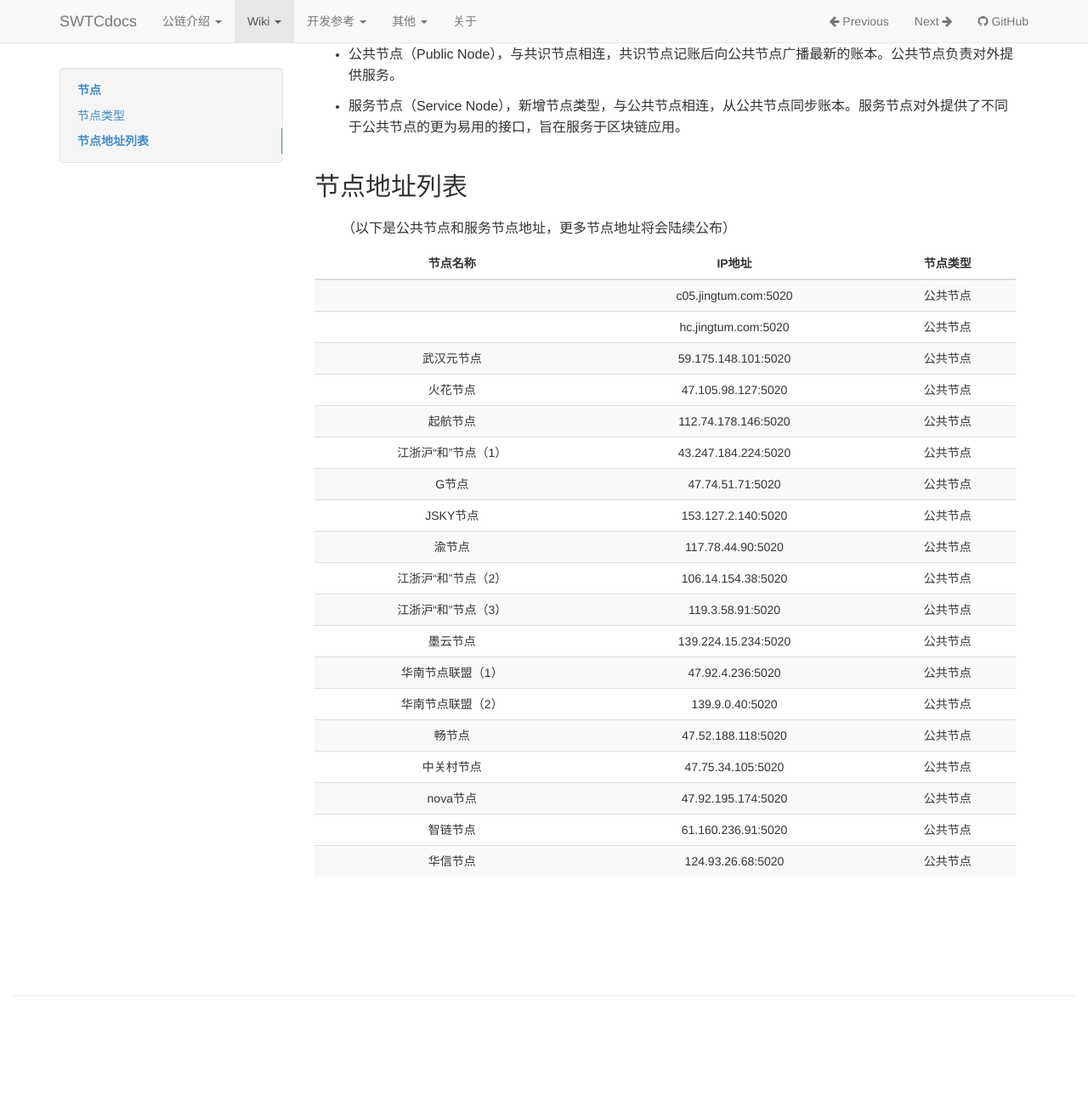
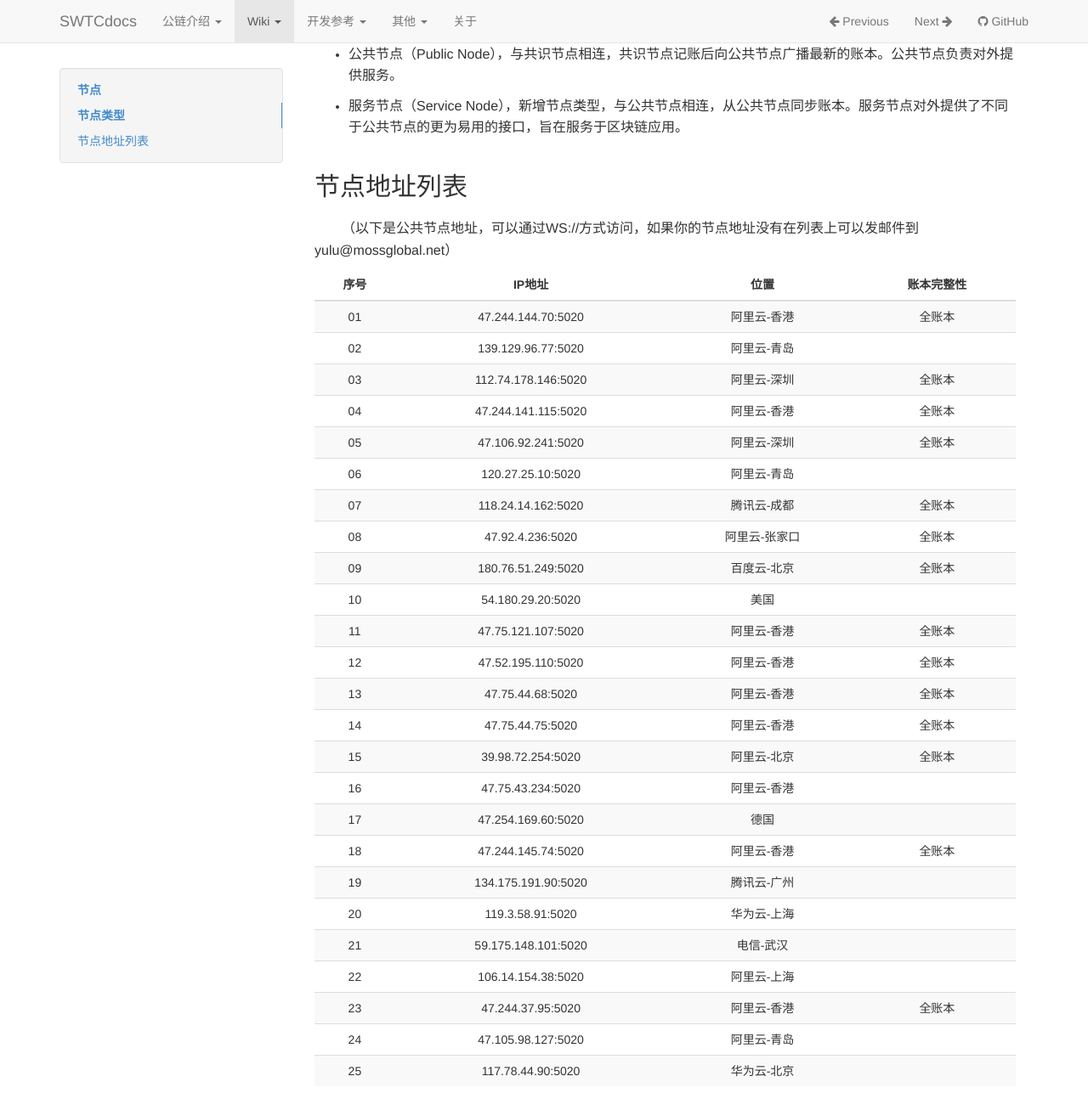
Before and after one commit to penlylu/swtcdocs, an MkDocs documentation site: the page built from docs/wiki/node.md, in a window 1280 px wide and 1400 px high, scrolled down 351 px. Shown: the top 1307 px of the window at 85% size. Built offline with MkDocs 1.6.1, drawn with Linux system fonts in a browser that asks for light colours; old or Windows-style settings are respelled for this version of MkDocs; before the commit the page ends 1544 px from its top, so only the background shows below that.

Commit message:
Update node.md

```diff
--- a/docs/wiki/node.md
+++ b/docs/wiki/node.md
@@ -14,26 +14,32 @@ SWTC公链是由许多节点构成的分布式系统，每一个节点相当于
 
 ## 节点地址列表
 
-（以下是公共节点和服务节点地址，更多节点地址将会陆续公布）
+（以下是公共节点地址，可以通过WS://方式访问，如果你的节点地址没有在列表上可以发邮件到yulu@mossglobal.net）
 
-节点名称|IP地址|节点类型
-:-:|:-:|:-:
-|c05.jingtum.com:5020|公共节点
-|hc.jingtum.com:5020|公共节点
-武汉元节点|59.175.148.101:5020|公共节点
-火花节点|47.105.98.127:5020|公共节点
-起航节点|112.74.178.146:5020|公共节点
-江浙沪“和”节点（1）|43.247.184.224:5020|公共节点
-G节点|47.74.51.71:5020|公共节点
-JSKY节点|153.127.2.140:5020|公共节点
-渝节点|117.78.44.90:5020|公共节点
-江浙沪“和”节点（2）|106.14.154.38:5020|公共节点
-江浙沪“和”节点（3）|119.3.58.91:5020|公共节点
-墨云节点|139.224.15.234:5020|公共节点
-华南节点联盟（1）|47.92.4.236:5020|公共节点
-华南节点联盟（2）|139.9.0.40:5020|公共节点
-畅节点|47.52.188.118:5020|公共节点
-中关村节点|47.75.34.105:5020|公共节点
-nova节点|47.92.195.174:5020|公共节点
-智链节点|61.160.236.91:5020|公共节点
-华信节点|124.93.26.68:5020|公共节点
+序号|IP地址|位置|账本完整性
+:-:|:-:|:-:|:-:
+01|47.244.144.70:5020|阿里云-香港|全账本
+02|139.129.96.77:5020|阿里云-青岛|
+03|112.74.178.146:5020|阿里云-深圳|全账本
+04|47.244.141.115:5020|阿里云-香港|全账本
+05|47.106.92.241:5020|阿里云-深圳|全账本
+06|120.27.25.10:5020|阿里云-青岛|
+07|118.24.14.162:5020|腾讯云-成都|全账本
+08|47.92.4.236:5020|阿里云-张家口|全账本
+09|180.76.51.249:5020|百度云-北京|全账本
+10|54.180.29.20:5020|美国|
+11|47.75.121.107:5020|阿里云-香港|全账本
+12|47.52.195.110:5020|阿里云-香港|全账本
+13|47.75.44.68:5020|阿里云-香港|全账本
+14|47.75.44.75:5020|阿里云-香港|全账本
+15|39.98.72.254:5020|阿里云-北京|全账本
+16|47.75.43.234:5020|阿里云-香港|
+17|47.254.169.60:5020|德国|
+18|47.244.145.74:5020|阿里云-香港|全账本
+19|134.175.191.90:5020|腾讯云-广州|
+20|119.3.58.91:5020|华为云-上海|
+21|59.175.148.101:5020|电信-武汉|
+22|106.14.154.38:5020|阿里云-上海|
+23|47.244.37.95:5020|阿里云-香港|全账本
+24|47.105.98.127:5020|阿里云-青岛|
+25|117.78.44.90:5020|华为云-北京|
```
